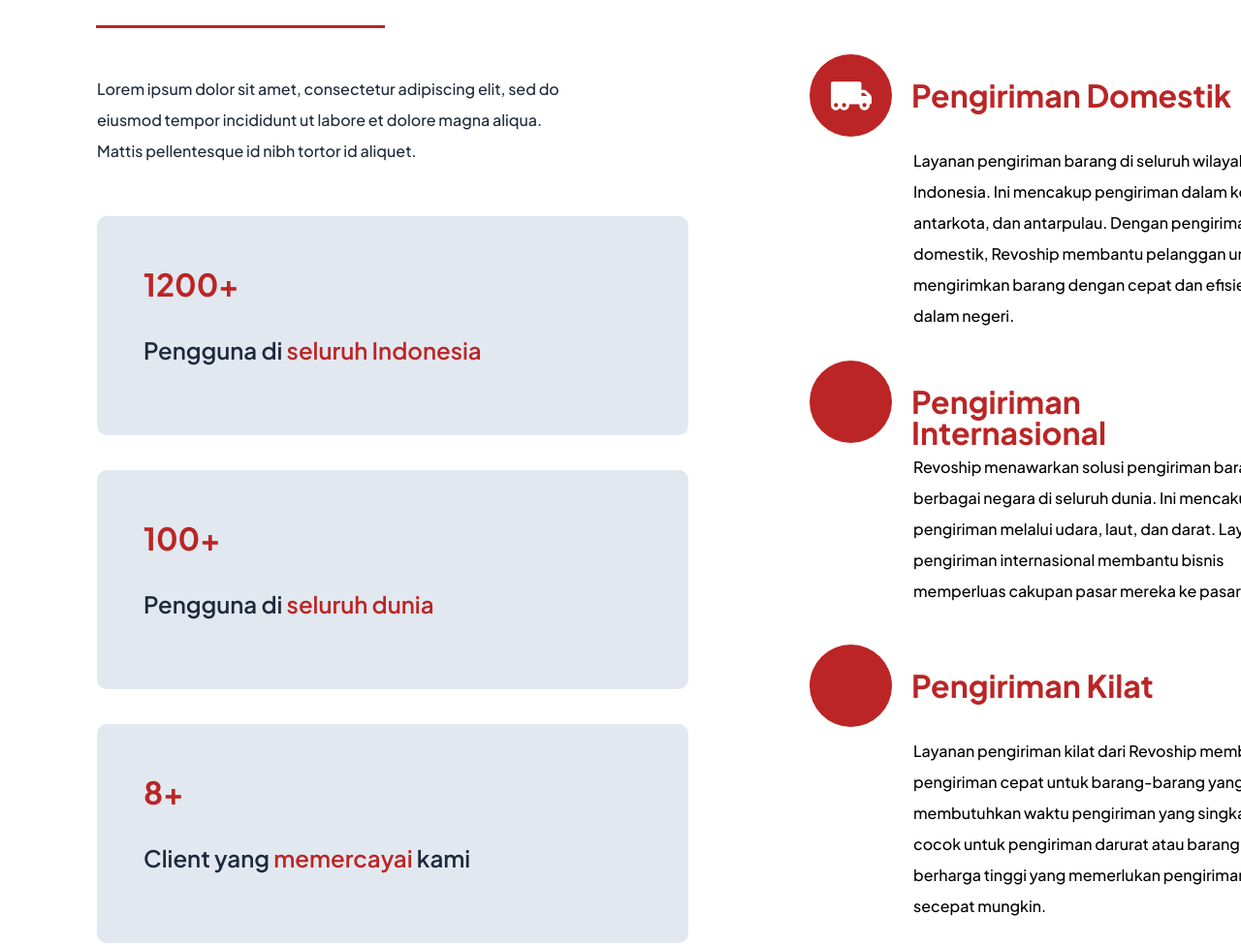
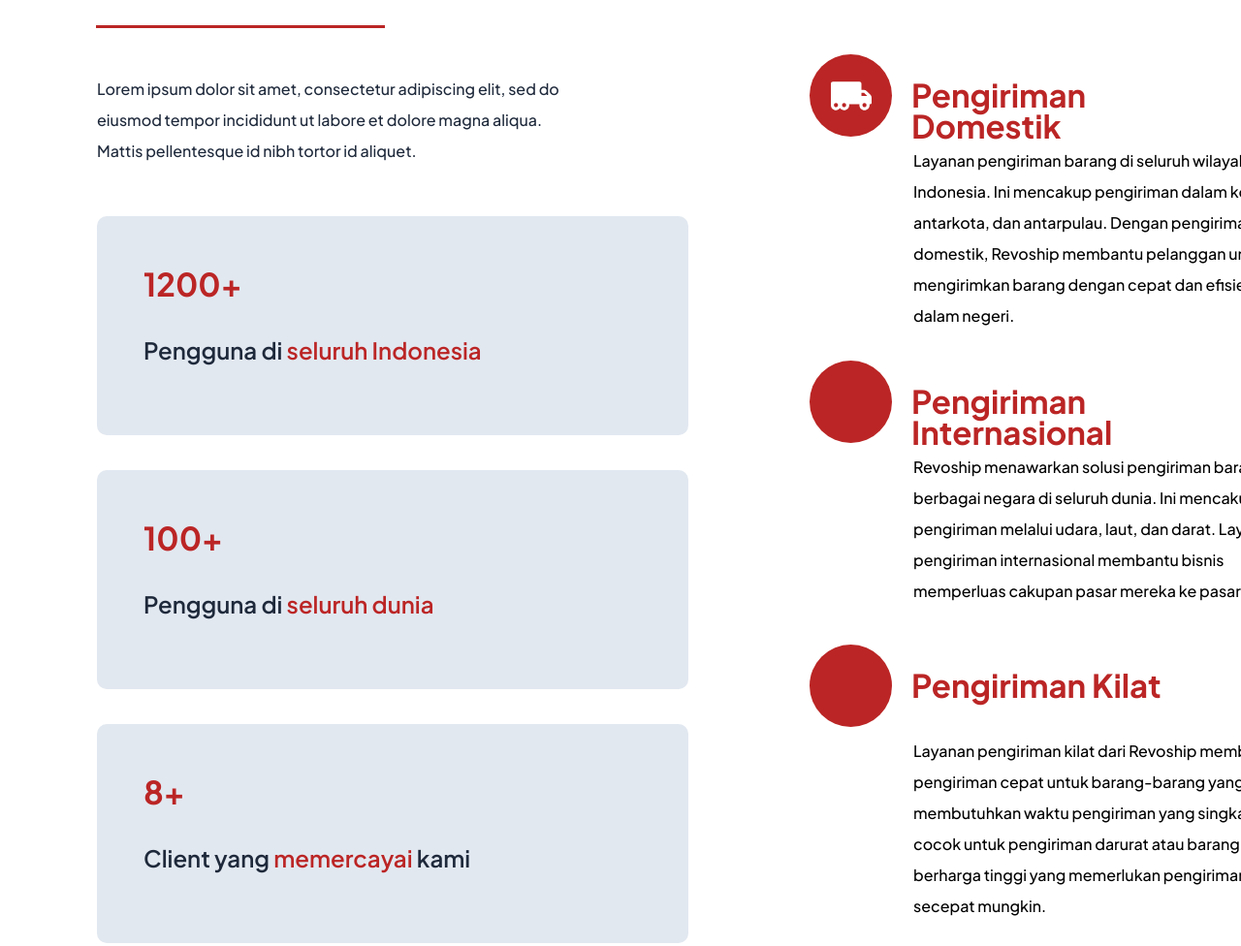
Before and after one commit to Kampus-Merdeka-Software-Engineering/fe-semarang-20, a website built with Parcel: page src/capstone/JNT/index.html in a window 1280 px wide. Shown: the part 1334-2310 px from the top of the page at 97% size. Built offline with nearby package versions, Linux system fonts and the light colour scheme.

Commit message:
Update global.css

```diff
--- a/src/capstone/JNT/global.css
+++ b/src/capstone/JNT/global.css
@@ -13,7 +13,7 @@
   --font-size-xs: 12px;
   --font-size-base: 16px;
   --font-size-23xl: 42px;
-  --font-size-13xl: 32px;
+  --font-size-13xl: 33px;
   --font-size-5xl: 24px;
   --font-size-lg: 18px;
 
```
